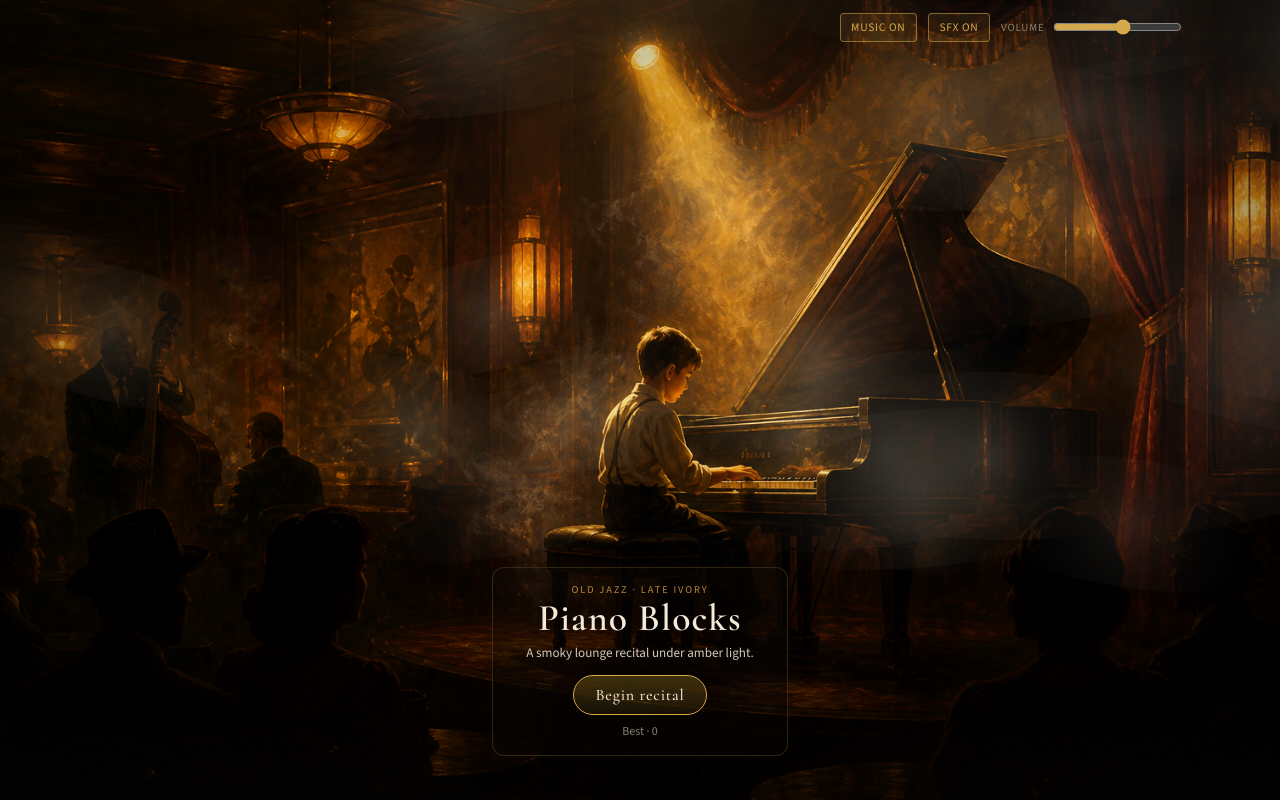
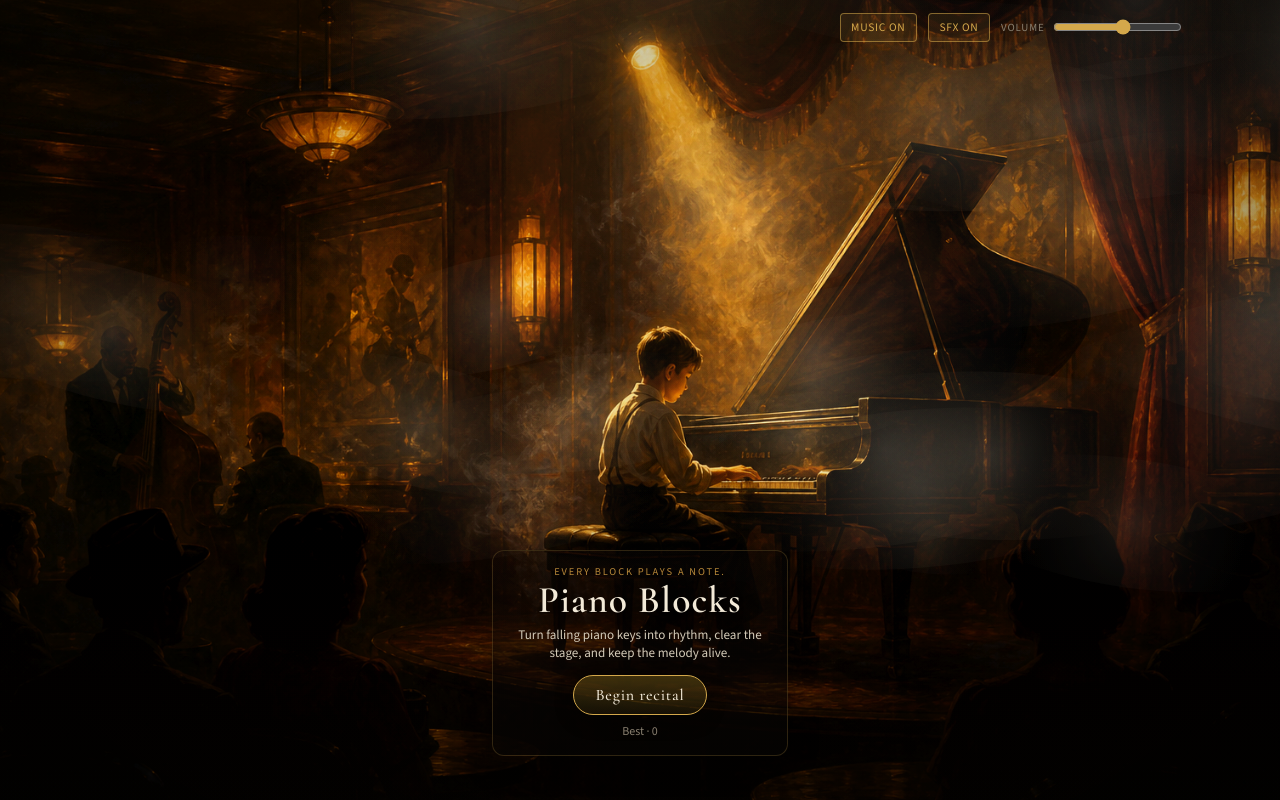
Before and after one commit to lolabest/tetris, a React (Vite) app: page / in a window 1280 px wide. Built offline with nearby package versions, Linux system fonts and the light colour scheme.

Commit message:
Restore redesigned start-screen copy on the boy home page
Keep the compact piano-boy layout, but swap the eyebrow and tagline
back to the Piano Blocks rhythm description from the redesign.

Co-authored-by: lolabest <lolabest@users.noreply.github.com>

```diff
--- a/src/components/StartScreen/StartScreen.tsx
+++ b/src/components/StartScreen/StartScreen.tsx
@@ -9,12 +9,13 @@ export function StartScreen({ highScore, onStart }: StartScreenProps) {
   return (
     <section className={styles.screen} aria-labelledby="start-title">
       <div className={styles.content}>
-        <p className={styles.eyebrow}>Old jazz · late ivory</p>
+        <p className={styles.eyebrow}>Every block plays a note.</p>
         <h1 id="start-title" className={styles.title}>
           Piano Blocks
         </h1>
         <p className={styles.tagline}>
-          A smoky lounge recital under amber light.
+          Turn falling piano keys into rhythm, clear the stage, and keep the
+          melody alive.
         </p>
         <button
           type="button"
```
